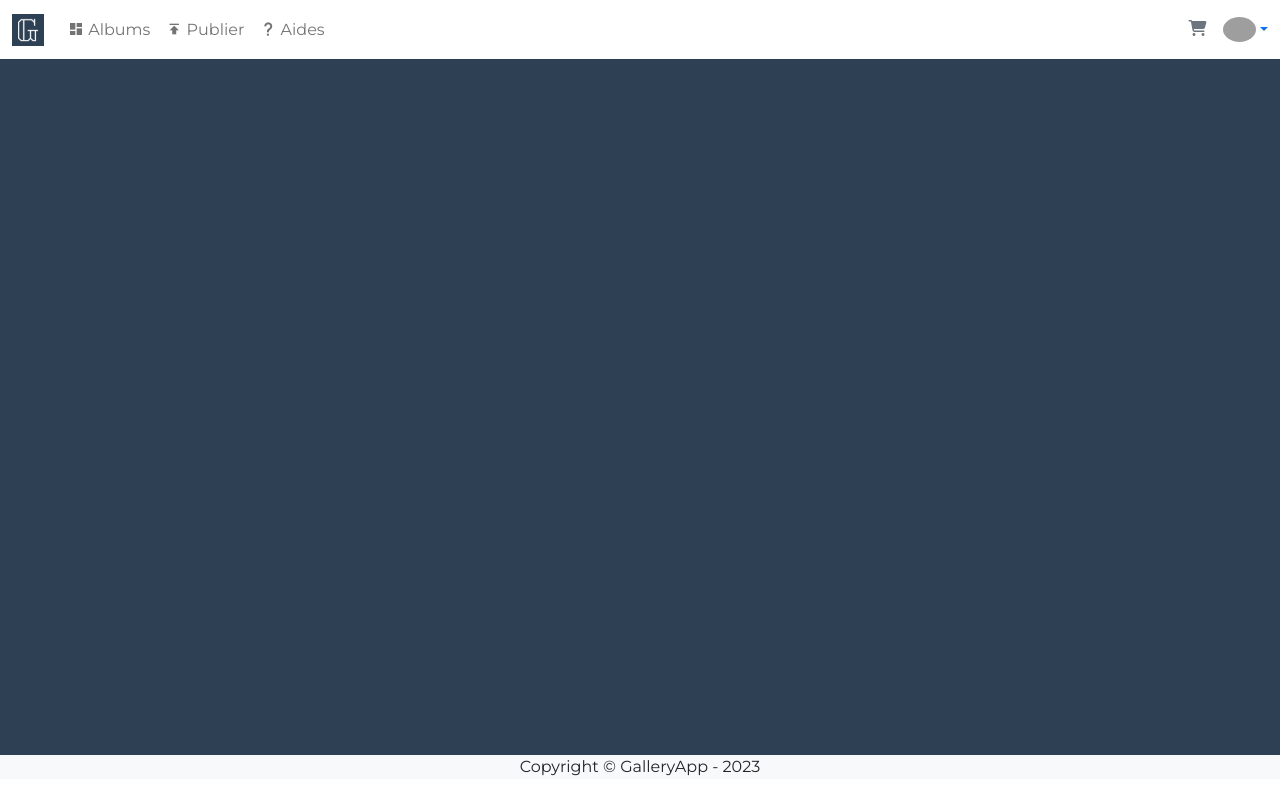
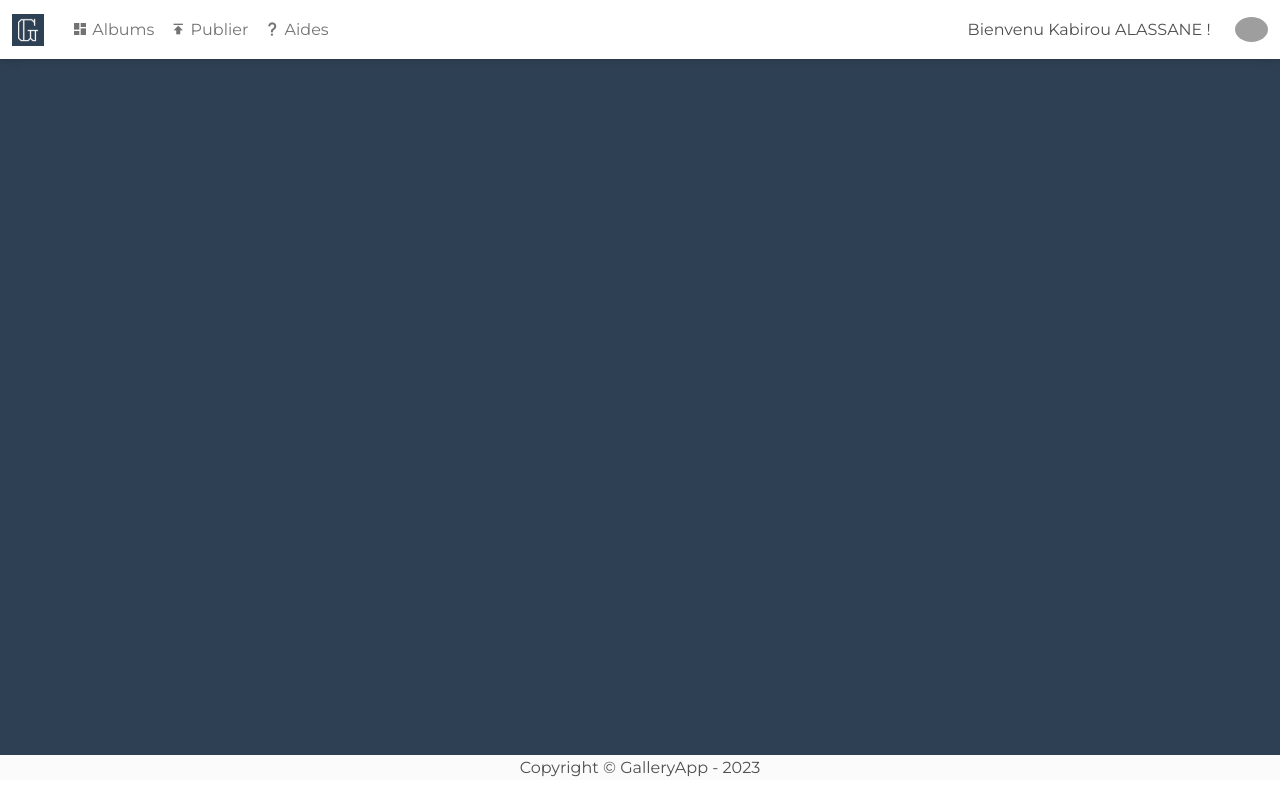
Before and after one commit to BlakvGhost/GalleryApp, a Django app: page / in a window 1280 px wide. Run offline with Django 4.2, Linux system fonts and the light colour scheme; a user stored in the database is signed in; some libraries are stand-ins or nearby versions; grey boxes are pictures that could not be loaded.

Commit message:
header: adjustment of the header tabs

```diff
--- a/template/base/header.html
+++ b/template/base/header.html
@@ -43,11 +43,8 @@
 
         <!-- Right elements -->
         <div class="d-flex align-items-center">
-            <!-- Icon -->
-            <a class="link-secondary me-3" href="#">
-                <i class="fas fa-shopping-cart"></i>
-            </a>
             <!-- Avatar -->
+            <a class="nav-link me-4" href="javascript:void(0)">Bienvenu {{ user.first_name }} {{ user.last_name }} ! </a>
             <div class="dropdown">
                 <a class="dropdown-toggle d-flex align-items-center hidden-arrow" href="#" id="navbarDropdownMenuAvatar"
                     role="button" data-mdb-toggle="dropdown" aria-expanded="false">
--- a/template/base/meta.html
+++ b/template/base/meta.html
@@ -15,8 +15,17 @@
 <meta name="twitter:description" content="GalleryApp est une application web pour gérer vos images">
 <meta name="twitter:image" content="https://gallery-app.kabirou-alassane.com/static/favicon.ico">
 
-<link rel="stylesheet" href="https://cdn.jsdelivr.net/npm/bootstrap@5.2.3/dist/css/bootstrap.min.css">
-<script src="https://cdn.jsdelivr.net/npm/bootstrap@5.2.3/dist/js/bootstrap.bundle.min.js"></script>
+<link
+  href="https://cdnjs.cloudflare.com/ajax/libs/mdb-ui-kit/6.4.2/mdb.min.css"
+  rel="stylesheet"
+/>
+<!-- MDB -->
+<script
+  type="text/javascript"
+  src="https://cdnjs.cloudflare.com/ajax/libs/mdb-ui-kit/6.4.2/mdb.min.js"
+></script>
+<!-- <link rel="stylesheet" href="https://cdn.jsdelivr.net/npm/bootstrap@5.2.3/dist/css/bootstrap.min.css">
+<script src="https://cdn.jsdelivr.net/npm/bootstrap@5.2.3/dist/js/bootstrap.bundle.min.js"></script> -->
 <link rel="stylesheet" href="https://cdnjs.cloudflare.com/ajax/libs/MaterialDesign-Webfont/7.3.67/css/materialdesignicons.min.css" integrity="sha512-nRzny9w0V2Y1/APe+iEhKAwGAc+K8QYCw4vJek3zXhdn92HtKt226zHs9id8eUq+uYJKaH2gPyuLcaG/dE5c7A==" crossorigin="anonymous" referrerpolicy="no-referrer" />
 <link rel="stylesheet" href="https://cdnjs.cloudflare.com/ajax/libs/font-awesome/6.4.2/css/all.min.css" integrity="sha512-z3gLpd7yknf1YoNbCzqRKc4qyor8gaKU1qmn+CShxbuBusANI9QpRohGBreCFkKxLhei6S9CQXFEbbKuqLg0DA==" crossorigin="anonymous" referrerpolicy="no-referrer" />
 <link rel="stylesheet" href="/static/css/style.css">
```
Also changed, not shown: db.sqlite3.
